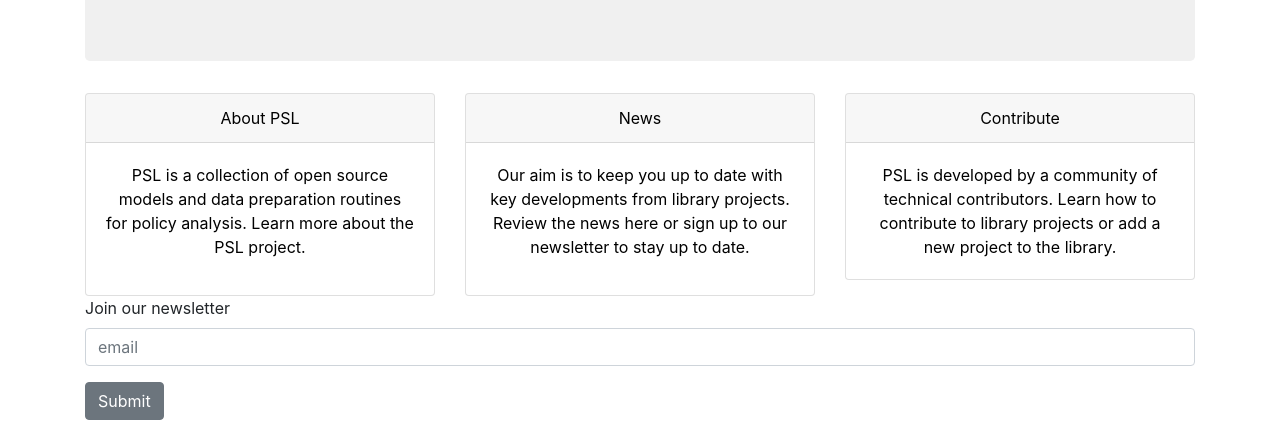
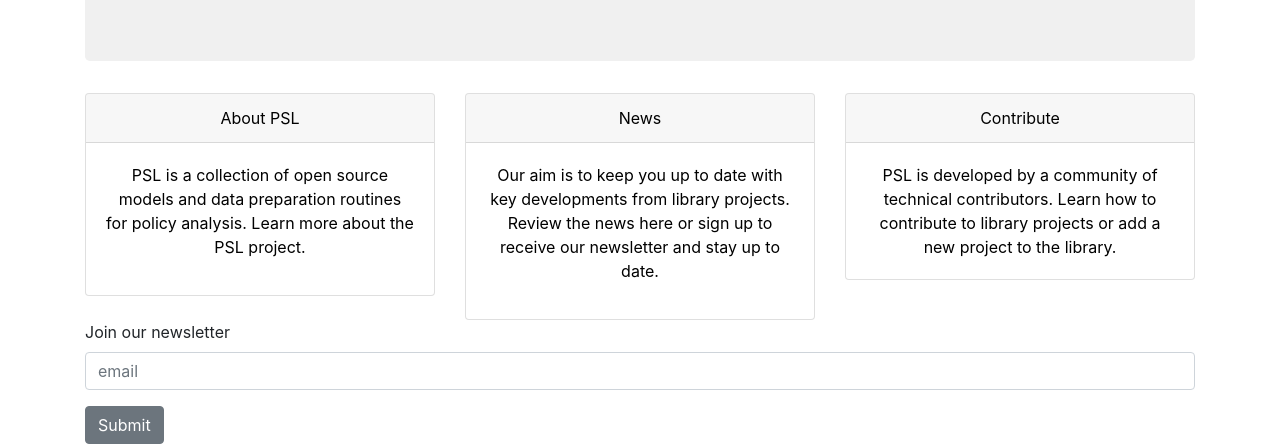
Before and after one commit to PSLmodels/PSL-Infrastructure, a plain HTML site: page index.html in a window 1280 px wide. Shown: the part 645-1089 px from the top of the page. Before the commit the page ends 1065 px from the top, so only its background shows below. Drawn offline with nearby package versions, Linux system fonts and the light colour scheme.

Commit message:
tweak from @andersonfrailey

```diff
--- a/index.html
+++ b/index.html
@@ -47,7 +47,7 @@
                                 News
                             </div>
                             <div class="card-body">
-                                <p>Our aim is to keep you up to date with key developments from library projects. Review the news here or sign up to our newsletter to stay up to date.</p>
+                                <p>Our aim is to keep you up to date with key developments from library projects. Review the news here or sign up to receive our newsletter and stay up to date.</p>
                             </div>
                         </div>
                     </a>
```
